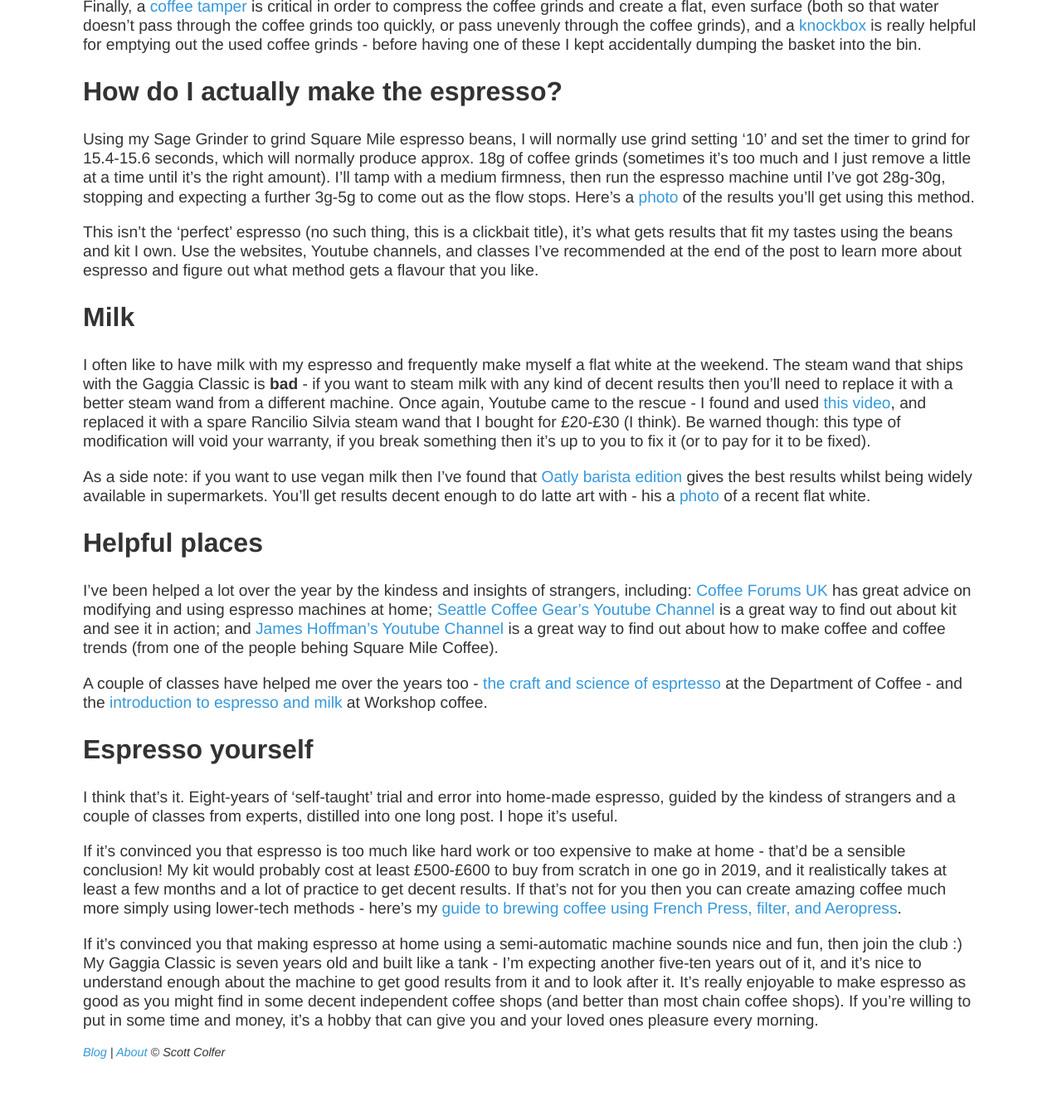
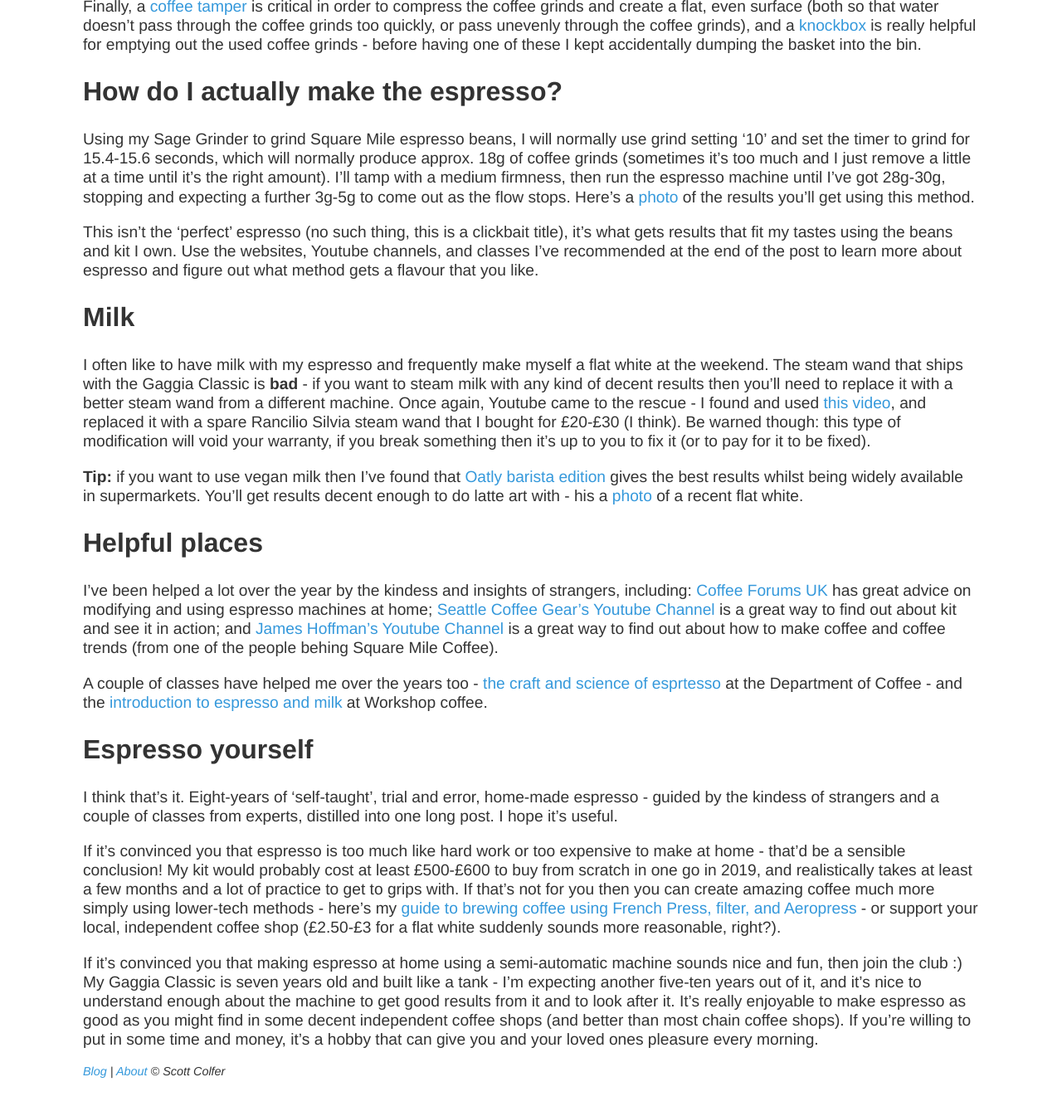
Before and after one commit to scottcolfer/scottcolfer.github.io, a Jekyll site: the page built from _posts/2019-02-16-espresso-yourself.md, in a window 1280 px wide and 1400 px high, scrolled down 3885 px. Shown: the top 1339 px of the window at 83% size. Built offline with Jekyll 4.4.1, drawn with Linux system fonts in a browser that asks for light colours.

Commit message:
Update 2019-02-16-espresso-yourself.md

```diff
--- a/_posts/2019-02-16-espresso-yourself.md
+++ b/_posts/2019-02-16-espresso-yourself.md
@@ -75,7 +75,7 @@
 
 I often like to have milk with my espresso and frequently make myself a flat white at the weekend. The steam wand that ships with the Gaggia Classic is **bad** - if you want to steam milk with any kind of decent results then you'll need to replace it with a better steam wand from a different machine. Once again, Youtube came to the rescue - I found and used [this video](https://www.youtube.com/watch?v=OWoNXAq2Kus&t=49s), and replaced it with a spare Rancilio Silvia steam wand that I bought for £20-£30 (I think). Be warned though: this type of modification will void your warranty, if you break something then it's up to you to fix it (or to pay for it to be fixed).
 
-As a side note: if you want to use vegan milk then I've found that [Oatly barista edition](https://www.oatly.com/uk/products/oat-drink-barista-edition) gives the best results whilst being widely available in supermarkets. You'll get results decent enough to do latte art with - his a [photo](https://twitter.com/scottcolfer/status/1076788729510014976) of a recent flat white.
+**Tip:** if you want to use vegan milk then I've found that [Oatly barista edition](https://www.oatly.com/uk/products/oat-drink-barista-edition) gives the best results whilst being widely available in supermarkets. You'll get results decent enough to do latte art with - his a [photo](https://twitter.com/scottcolfer/status/1076788729510014976) of a recent flat white.
 
 ## Helpful places
 
@@ -85,8 +85,8 @@
 
 ## Espresso yourself
 
-I think that's it. Eight-years of 'self-taught' trial and error into home-made espresso, guided by the kindess of strangers and a couple of classes from experts, distilled into one long post. I hope it's useful.
+I think that's it. Eight-years of 'self-taught', trial and error, home-made espresso - guided by the kindess of strangers and a couple of classes from experts, distilled into one long post. I hope it's useful.
 
-If it's convinced you that espresso is too much like hard work or too expensive to make at home - that'd be a sensible conclusion! My kit would probably cost at least £500-£600 to buy from scratch in one go in 2019, and it realistically takes at least a few months and a lot of practice to get decent results. If that's not for you then you can create amazing coffee much more simply using lower-tech methods - here's my [guide to brewing coffee using French Press, filter, and Aeropress](https://scottcolfer.com/2018/11/17/choosing-coffee-brewer.html).
+If it's convinced you that espresso is too much like hard work or too expensive to make at home - that'd be a sensible conclusion! My kit would probably cost at least £500-£600 to buy from scratch in one go in 2019, and realistically takes at least a few months and a lot of practice to get to grips with. If that's not for you then you can create amazing coffee much more simply using lower-tech methods - here's my [guide to brewing coffee using French Press, filter, and Aeropress](https://scottcolfer.com/2018/11/17/choosing-coffee-brewer.html) - or support your local, independent coffee shop (£2.50-£3 for a flat white suddenly sounds more reasonable, right?).
 
 If it's convinced you that making espresso at home using a semi-automatic machine sounds nice and fun, then join the club :) My Gaggia Classic is seven years old and built like a tank - I'm expecting another five-ten years out of it, and it's nice to understand enough about the machine to get good results from it and to look after it. It's really enjoyable to make espresso as good as you might find in some decent independent coffee shops (and better than most chain coffee shops). If you're willing to put in some time and money, it's a hobby that can give you and your loved ones pleasure every morning.
```
